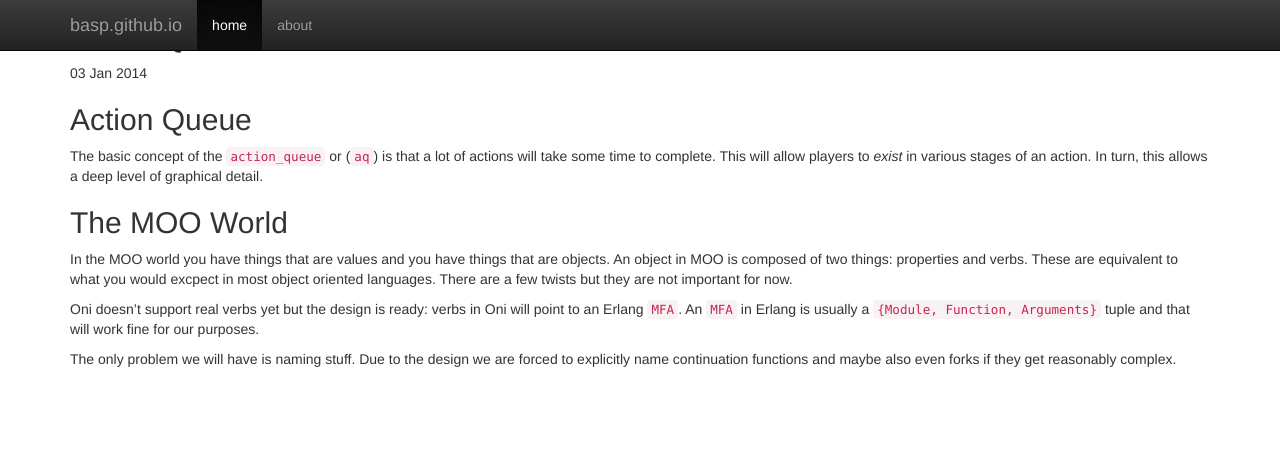
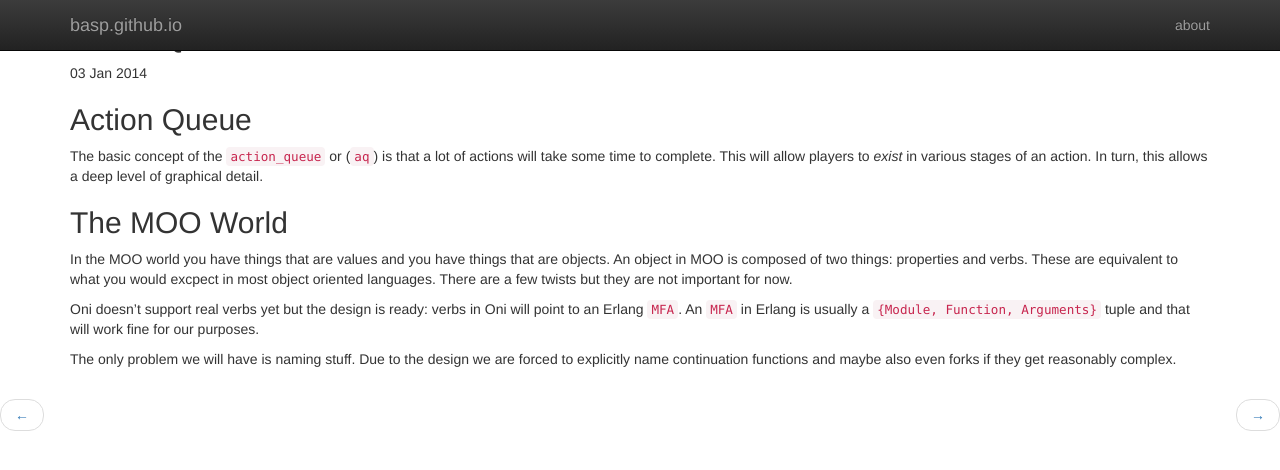
Before and after one commit to basp/basp.github.io, a Jekyll site: the page built from _posts/2014-01-03-action-queue.md, in a window 1280 px wide. Shown: the top 470 px of the page. Built offline with Jekyll 4.4.1, drawn with Linux system fonts in a browser that asks for light colours; nearby versions of some CDN libraries; Markdown is read by kramdown in place of the engine named in the settings.

Commit message:
Moved index to bootstrap layout too

```diff
--- a/_layouts/bootstrap.html
+++ b/_layouts/bootstrap.html
@@ -7,7 +7,7 @@
     <meta name="description" content="">
     <meta name="author" content="">
 
-    <title>{{ site.title }}</title>
+    <title>{{ page.title }}</title>
 
     <link rel="stylesheet" href="//netdna.bootstrapcdn.com/bootstrap/3.0.3/css/bootstrap.min.css">
     <link rel="stylesheet" href="//netdna.bootstrapcdn.com/bootstrap/3.0.3/css/bootstrap-theme.min.css">
@@ -24,11 +24,10 @@
     <div class="navbar navbar-inverse navbar-fixed-top" role="navigation">
       <div class="container">
         <div class="navbar-header">
-          <a class="navbar-brand" href="#">basp.github.io</a>
+          <a class="navbar-brand" href="http://basp.github.io">basp.github.io</a>
         </div>
         <div class="collapse navbar-collapse">
-          <ul class="nav navbar-nav">
-            <li class="active"><a href="http://basp.github.io/">home</a></li>
+          <ul class="nav navbar-nav navbar-right">
             <li><a href="/about.html">about</a></li>
           </ul>
         </div><!--/.nav-collapse -->
@@ -41,6 +40,15 @@
 
     </div><!-- /.container -->
 
+    <ul class="pager">
+      <li class="previous">
+        <a href="{{ page.previous.url }}">&larr; {{ page.previous.title }}</a>
+      </li>
+      <li class="next">
+        <a href="{{ page.next.url }}">{{ page.next.title }} &rarr;</a>
+      </li>
+    </ul>
+
     <script src="https://code.jquery.com/jquery-1.10.2.min.js"></script>
     <script src="//netdna.bootstrapcdn.com/bootstrap/3.0.3/js/bootstrap.min.js"></script>
   </body>
```
Also changed, not shown: index.html (+6 -3 lines).
